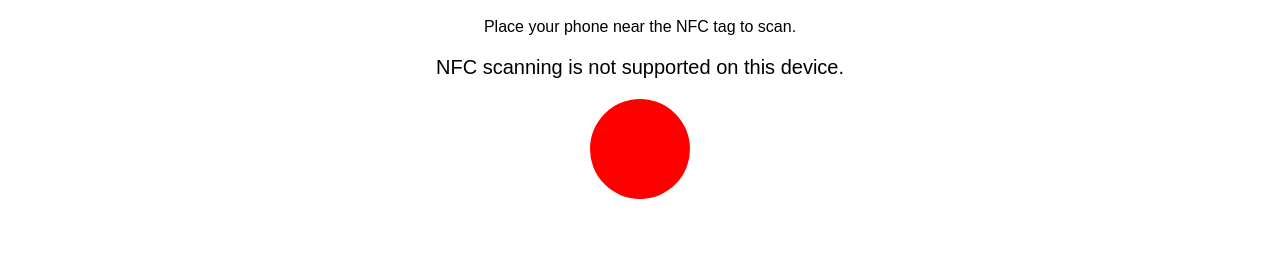
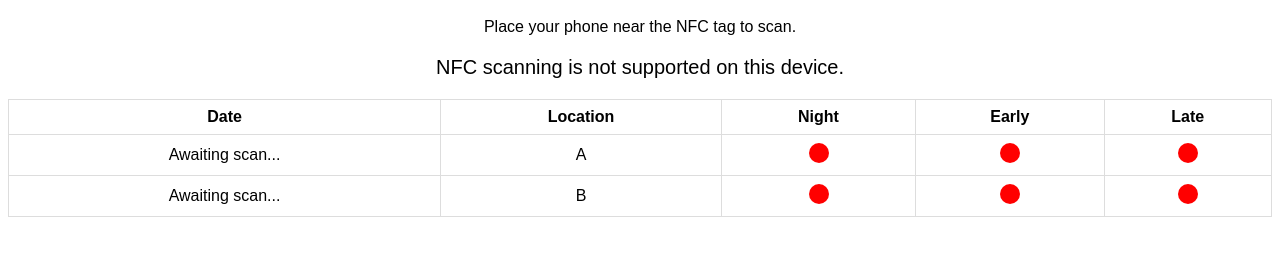
Before and after one commit to xKHANAZRAELx/NFC-SCANNING-FIRE-EXITS.IO, a plain HTML site: page index.html in a window 1280 px wide. Shown: the part 90-346 px from the top of the page. Drawn offline with Linux system fonts and the light colour scheme.

Commit message:
Update index.html

```diff
--- a/index.html
+++ b/index.html
@@ -10,13 +10,22 @@
             text-align: center;
             margin-top: 50px;
         }
-        .icon {
+        .status-icon {
             display: inline-block;
-            width: 100px;
-            height: 100px;
+            width: 20px;
+            height: 20px;
             background-color: red;
             border-radius: 50%;
+        }
+        table {
+            width: 100%;
             margin-top: 20px;
+            border-collapse: collapse;
+        }
+        th, td {
+            border: 1px solid #ddd;
+            padding: 8px;
+            text-align: center;
         }
         #output {
             font-size: 20px;
@@ -30,8 +39,33 @@
     <p>Place your phone near the NFC tag to scan.</p>
     <div id="output">Waiting for NFC tag...</div>
 
-    <!-- Icon that will change color from red to green when NFC tag is scanned -->
-    <div class="icon" id="nfc-icon"></div>
+    <table>
+        <thead>
+            <tr>
+                <th>Date</th>
+                <th>Location</th>
+                <th>Night</th>
+                <th>Early</th>
+                <th>Late</th>
+            </tr>
+        </thead>
+        <tbody>
+            <tr id="location-A">
+                <td id="date-A">Awaiting scan...</td>
+                <td>A</td>
+                <td><div class="status-icon" data-type="Night"></div></td>
+                <td><div class="status-icon" data-type="Early"></div></td>
+                <td><div class="status-icon" data-type="Late"></div></td>
+            </tr>
+            <tr id="location-B">
+                <td id="date-B">Awaiting scan...</td>
+                <td>B</td>
+                <td><div class="status-icon" data-type="Night"></div></td>
+                <td><div class="status-icon" data-type="Early"></div></td>
+                <td><div class="status-icon" data-type="Late"></div></td>
+            </tr>
+        </tbody>
+    </table>
 
     <script>
         // Check if the browser supports NFC
@@ -44,9 +78,29 @@
                     document.getElementById('output').textContent = 'NFC scanning started. Bring the NFC tag close to your device.';
 
                     ndef.onreading = event => {
-                        // When NFC tag is scanned, turn the icon green
-                        document.getElementById('nfc-icon').style.backgroundColor = 'green';
-                        document.getElementById('output').textContent = 'NFC Tag scanned!';
+                        const message = event.message;
+                        const decoder = new TextDecoder();
+                        let tagContent = '';
+
+                        for (const record of message.records) {
+                            tagContent += decoder.decode(record.data);
+                        }
+
+                        document.getElementById('output').textContent = `NFC Tag scanned: ${tagContent}`;
+                        const currentDate = new Date().toLocaleString();
+
+                        // Assuming the tag content will be 'A' or 'B'
+                        if (tagContent === 'A' || tagContent === 'B') {
+                            const dateElement = document.getElementById(`date-${tagContent}`);
+                            const locationRow = document.getElementById(`location-${tagContent}`);
+                            const icons = locationRow.querySelectorAll('.status-icon');
+
+                            dateElement.textContent = currentDate; // Update date and time upon scan
+                            // Turn all icons green for the scanned location
+                            icons.forEach(icon => {
+                                icon.style.backgroundColor = 'green';
+                            });
+                        }
                     };
 
                     ndef.onreadingerror = () => {
```
